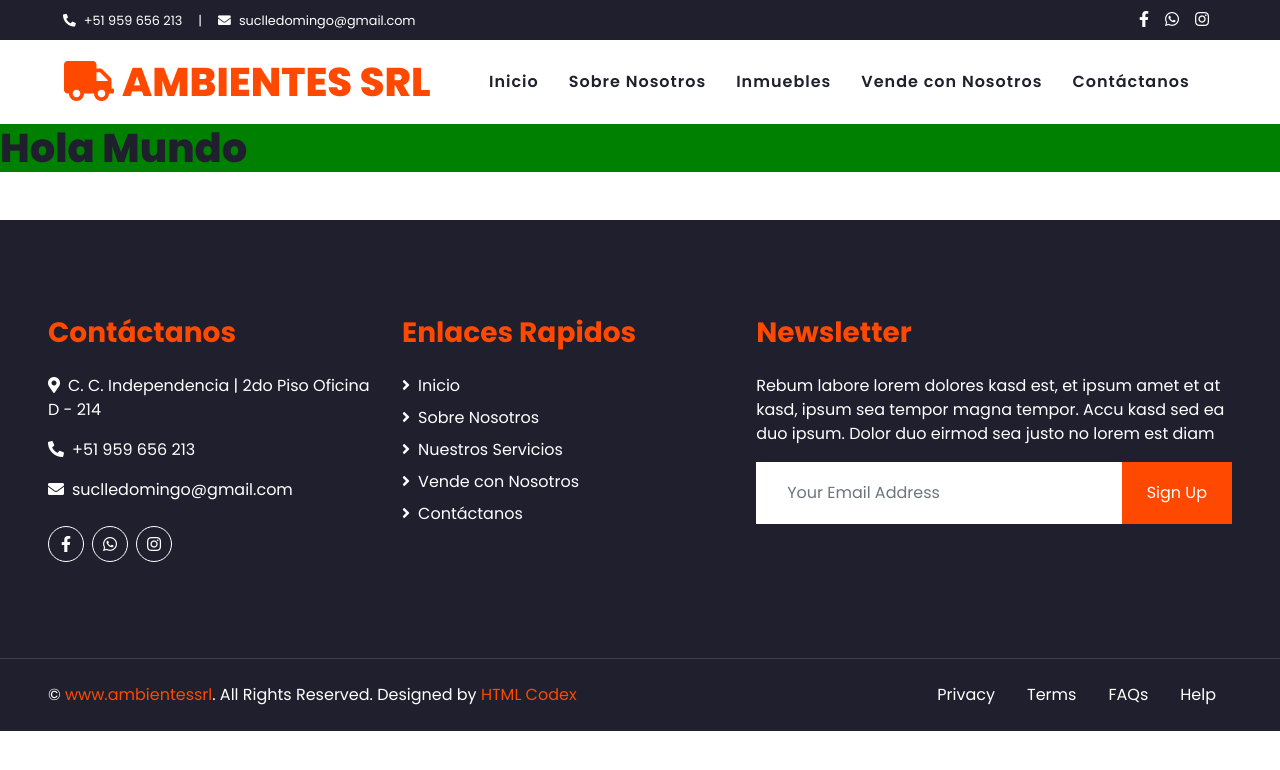
After one commit to nahomyss/AmbientesContructora, a Django app: page /projectPalacio in a window 1280 px wide. The commit adds this page. Shown: the top 770 px of the page. Run offline with Django 4.2, Linux system fonts and the light colour scheme; some libraries are stand-ins or nearby versions.

Commit message:
ADD detail project

```diff
--- /dev/null
+++ b/blog/templates/blog/baseDetail.html
@@ -0,0 +1,198 @@
+{% load static %}
+
+<!DOCTYPE html>
+<html lang="es">
+
+<head>
+    <meta charset="utf-8">
+    <title>Inicio | Ambientes SRL</title>
+    <meta content="width=device-width, initial-scale=1.0" name="viewport">
+    <meta content="Free HTML Templates" name="keywords">
+    <meta content="Free HTML Templates" name="description">
+
+    <!-- Favicon -->
+    <!-- <link href="img/favicon.ico" rel="icon"> -->
+
+    <!-- Google Web Fonts -->
+    <link rel="preconnect" href="https://fonts.gstatic.com">
+    <link href="https://fonts.googleapis.com/css2?family=Poppins:wght@100;200;300;400;500;600;700;800;900&display=swap" rel="stylesheet">
+
+    <!-- Font Awesome -->
+    <link href="https://cdnjs.cloudflare.com/ajax/libs/font-awesome/5.10.0/css/all.min.css" rel="stylesheet">
+
+    <!-- Libraries Stylesheet -->
+    <!-- <link href="lib/owlcarousel/assets/owl.carousel.min.css" rel="stylesheet"> -->
+
+    <!-- Customized Bootstrap Stylesheet -->
+    <!--<link href="css/style.css" rel="stylesheet">-->
+
+
+
+    <!-- Con Django Stylesheet -->
+	<link rel="stylesheet" href="{% static 'css/style.css' %}">
+	<link rel="stylesheet" href="{% static 'lib/owlcarousel/assets/owl.carousel.min.css' %}">
+	<link rel="icon" href="{% static 'img/favicon.ico' %}">
+
+
+</head>
+
+<body>
+    <!-- Topbar Start -->
+    <div class="container-fluid bg-dark">
+        <div class="row py-2 px-lg-5">
+            <div class="col-lg-6 text-center text-lg-left mb-2 mb-lg-0">
+                <div class="d-inline-flex align-items-center text-white">
+                    <small><i class="fa fa-phone-alt mr-2"></i>+51 959 656 213</small>
+                    <small class="px-3">|</small>
+                    <small><i class="fa fa-envelope mr-2"></i>suclledomingo@gmail.com</small>
+                </div>
+            </div>
+            <div class="col-lg-6 text-center text-lg-right">
+                <div class="d-inline-flex align-items-center">
+                    <a class="text-white px-2" target="_blank" href="https://www.facebook.com/AmbientesConstructoraInmobiliaria/">
+                        <i class="fab fa-facebook-f"></i>
+                    </a>
+                    <a class="text-white px-2" target="_blank" href="https://api.whatsapp.com/send?phone=51959656213&text=Hola%20estoy%20interesado%20en%20uno%20de%20los%20inmuebles,%20me%20podr%C3%ADa%20brindar%20m%C3%A1s%20informaci%C3%B3n%20%F0%9F%A4%94">
+                        <i class="fab fa-whatsapp"></i>
+                    </a>
+                    <a class="text-white px-2" target="_blank" href="#">
+                        <i class="fab fa-instagram"></i>
+                    </a>
+                </div>
+            </div>
+        </div>
+    </div>
+    <!-- Topbar End -->
+
+
+    <!-- Navbar Start -->
+    <div class="container-fluid p-0">
+        <nav class="navbar navbar-expand-lg bg-light navbar-light py-3 py-lg-0 px-lg-5">
+            <a href="index.html" class="navbar-brand ml-lg-3">
+                <h1 class="m-0 display-5 text-uppercase text-primary"><i class="fa fa-truck mr-2"></i>Ambientes SRL</h1>
+            </a>
+            <button type="button" class="navbar-toggler" data-toggle="collapse" data-target="#navbarCollapse">
+                <span class="navbar-toggler-icon"></span>
+            </button>
+            <div class="collapse navbar-collapse justify-content-between px-lg-3" id="navbarCollapse">
+                <div class="navbar-nav m-auto py-0">
+                    <div id="iniciobarra"><a href="/inicio" class="nav-item nav-link">Inicio</a></div>
+                    <div id="sobrenosotrosbarra"><a href="/sobrenosotros" class="nav-item nav-link">Sobre Nosotros</a></div>
+                    <a href="service.html" id="" class="nav-item nav-link">Inmuebles</a>
+                    <a href="price.html" id="" class="nav-item nav-link">Vende con Nosotros</a>
+<!--                     <div class="nav-item dropdown">
+                        <a href="#" class="nav-link dropdown-toggle" data-toggle="dropdown">Pages</a>
+                        <div class="dropdown-menu rounded-0 m-0">
+                            <a href="blog.html" class="dropdown-item">Blog Grid</a>
+                            <a href="single.html" class="dropdown-item">Blog Detail</a>
+                        </div>
+                    </div> -->
+                    <div id="contactanosbarra"><a href="/contactanos" id="contactanosbarra" class="nav-item nav-link">Contáctanos</a></div>
+                </div>
+                <!-- <a href="" class="btn btn-primary py-2 px-4 d-none d-lg-block">Get A Quote</a> -->
+            </div>
+        </nav>
+    </div>
+    <!-- Navbar End -->
+    <!-- contenido beggin -->
+	<div>
+		{% block content %}
+		{% endblock %}
+	</div>
+
+    <!-- -------------------------------------------- End -->
+
+
+    <!-- Footer Start -->
+    <div class="container-fluid bg-dark text-white mt-5 py-5 px-sm-3 px-md-5">
+        <div class="row pt-5">
+            <div class="col-lg-7 col-md-6">
+                <div class="row">
+                    <div class="col-md-6 mb-5">
+                        <h3 class="text-primary mb-4">Contáctanos</h3>
+                        <p><i class="fa fa-map-marker-alt mr-2"></i>C. C. Independencia | 2do Piso Oficina D - 214</p>
+                        <p><i class="fa fa-phone-alt mr-2"></i>+51 959 656 213</p>
+                        <p><i class="fa fa-envelope mr-2"></i>suclledomingo@gmail.com</p>
+                        <div class="d-flex justify-content-start mt-4">
+                            <a class="btn btn-outline-light btn-social mr-2" target="_blank" href="https://www.facebook.com/AmbientesConstructoraInmobiliaria/"><i class="fab fa-facebook-f"></i></a>
+                            <a class="btn btn-outline-light btn-social mr-2" target="_blank" href="https://api.whatsapp.com/send?phone=51959656213&text=Hola%20estoy%20interesado%20en%20uno%20de%20los%20inmuebles,%20me%20podr%C3%ADa%20brindar%20m%C3%A1s%20informaci%C3%B3n%20%F0%9F%A4%94"><i class="fab fa-whatsapp"></i></a>
+                            <a class="btn btn-outline-light btn-social" target="_blank" href="#"><i class="fab fa-instagram"></i></a>
+                        </div>
+                    </div>
+                    <div class="col-md-6 mb-5">
+                        <h3 class="text-primary mb-4">Enlaces Rapidos</h3>
+                        <div class="d-flex flex-column justify-content-start">
+                            <a class="text-white mb-2" href="#"><i class="fa fa-angle-right mr-2"></i>Inicio</a>
+                            <a class="text-white mb-2" href="#"><i class="fa fa-angle-right mr-2"></i>Sobre Nosotros</a>
+                            <a class="text-white mb-2" href="#"><i class="fa fa-angle-right mr-2"></i>Nuestros Servicios</a>
+                            <a class="text-white mb-2" href="#"><i class="fa fa-angle-right mr-2"></i>Vende con Nosotros</a>
+                            <a class="text-white" href="#"><i class="fa fa-angle-right mr-2"></i>Contáctanos</a>
+                        </div>
+                    </div>
+                </div>
+            </div>
+            <div class="col-lg-5 col-md-6 mb-5">
+                <h3 class="text-primary mb-4">Newsletter</h3>
+                <p>Rebum labore lorem dolores kasd est, et ipsum amet et at kasd, ipsum sea tempor magna tempor. Accu kasd sed ea duo ipsum. Dolor duo eirmod sea justo no lorem est diam</p>
+                <div class="w-100">
+                    <div class="input-group">
+                        <input type="text" class="form-control border-light" style="padding: 30px;" placeholder="Your Email Address">
+                        <div class="input-group-append">
+                            <button class="btn btn-primary px-4">Sign Up</button>
+                        </div>
+                    </div>
+                </div>
+            </div>
+        </div>
+    </div>
+    <div class="container-fluid bg-dark text-white border-top py-4 px-sm-3 px-md-5" style="border-color: #3E3E4E !important;">
+        <div class="row">
+            <div class="col-lg-6 text-center text-md-left mb-3 mb-md-0">
+                <p class="m-0 text-white">&copy; <a href="#">www.ambientessrl</a>. All Rights Reserved.
+
+				<!--/*** This template is free as long as you keep the footer author’s credit link/attribution link/backlink. If you'd like to use the template without the footer author’s credit link/attribution link/backlink, you can purchase the Credit Removal License from "https://htmlcodex.com/credit-removal". Thank you for your support. ***/-->
+				Designed by <a href="https://htmlcodex.com">HTML Codex</a>
+                </p>
+            </div>
+            <div class="col-lg-6 text-center text-md-right">
+                <ul class="nav d-inline-flex">
+                    <li class="nav-item">
+                        <a class="nav-link text-white py-0" href="#">Privacy</a>
+                    </li>
+                    <li class="nav-item">
+                        <a class="nav-link text-white py-0" href="#">Terms</a>
+                    </li>
+                    <li class="nav-item">
+                        <a class="nav-link text-white py-0" href="#">FAQs</a>
+                    </li>
+                    <li class="nav-item">
+                        <a class="nav-link text-white py-0" href="#">Help</a>
+                    </li>
+                </ul>
+            </div>
+        </div>
+    </div>
+    <!-- Footer End -->
+
+
+    <!-- Back to Top -->
+    <a href="#" class="btn btn-lg btn-primary back-to-top"><i class="fa fa-angle-double-up"></i></a>
+
+
+    <!-- JavaScript Libraries -->
+    <script src="https://code.jquery.com/jquery-3.4.1.min.js"></script>
+    <script src="https://stackpath.bootstrapcdn.com/bootstrap/4.4.1/js/bootstrap.bundle.min.js"></script>
+    <script src="{% static 'lib/easing/easing.min.js' %}"></script>
+    <script src="{% static 'lib/waypoints/waypoints.min.js' %}"></script>
+    <script src="{% static 'lib/counterup/counterup.min.js' %}"></script>
+    <script src="{% static 'lib/owlcarousel/owl.carousel.min.js' %}"></script>
+
+    <!-- Contact Javascript File -->
+    <script src="{% static 'mail/jqBootstrapValidation.min.js' %}"></script>
+    <script src="{% static 'mail/contact.js' %}"></script>
+
+    <!-- Template Javascript -->
+    <script src="{% static 'js/main.js' %}"></script>
+</body>
+
+</html>
--- /dev/null
+++ b/blog/templates/blog/detailProject/palacioDetail.html
@@ -0,0 +1,11 @@
+{% extends 'blog/baseDetail.html' %} <!--aqui heredamos todo lo de base-->
+
+{% load static %}
+
+
+{% block content %}
+
+    <div style="background-color: green">
+        <h1>Hola Mundo</h1>
+    </div>
+{% endblock %}
--- a/blog/templates/blog/index.html
+++ b/blog/templates/blog/index.html
@@ -21,6 +21,7 @@ window.onload = function() {
         </div>
         <div class="row" style="gap: 2rem">
             <div class="card-property col-lg-4 col-md-6" style="padding: 0; max-width: 350px">
+                <a href="/projectPalacio" class="nav-item nav-link">
                     <div class="img-container" style="width: 100%">
                         <img class="card-img-top" src="{% static 'img/ElPalacio.jpg' %}" alt="" style="max-width: 600px">
                     </div>
@@ -30,6 +31,7 @@ window.onload = function() {
                     </div>
                     <div class="bg-primary" style="display: flex; flex-direction: column; justify-content: center; align-items: center; height: 8px">
                     </div>
+                </a>
             </div>
 
             <div class="card-property col-lg-4 col-md-6" style="padding: 0; max-width: 350px">
--- a/blog/urls.py
+++ b/blog/urls.py
@@ -8,5 +8,6 @@ urlpatterns = [
     path('post/<int:pk>/', views.post_detail, name='post_detail'),
     path('contactanos', views.contact, name='contact'),
     path('sobrenosotros', views.about, name='about'),
+    path('projectPalacio', views.detailPalacio, name='detailPalacio'),
 
 ]
--- a/blog/views.py
+++ b/blog/views.py
@@ -1,6 +1,7 @@
 from django.shortcuts import render, get_object_or_404
 from django.utils import timezone
 from .models import Post
+
 
 # Create your views here.
 
@@ -9,14 +10,18 @@ def index(request):
     return render(request, 'blog/index.html', {'posts': posts})
 
 
-def post_detail (request, pk):
+def post_detail(request, pk):
     post = get_object_or_404(Post, pk=pk)
     return render(request, 'blog/post_detail.html', {'post': post})
 
 
-def contact (request):
+def contact(request):
     return render(request, 'blog/contact.html', {})
 
 
-def about (request):
+def about(request):
     return render(request, 'blog/about.html', {})
+
+
+def detailPalacio(request):
+    return render(request, 'blog/detailProject/palacioDetail.html', {})
```
Lines whose indentation alone changed are shown as unchanged.
